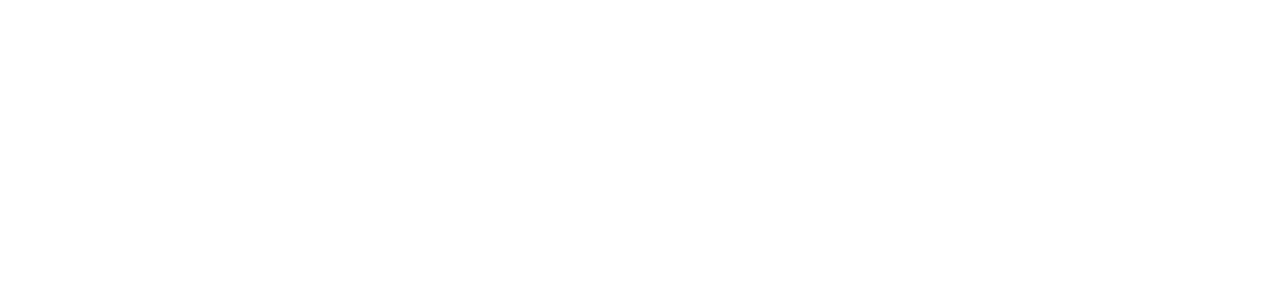
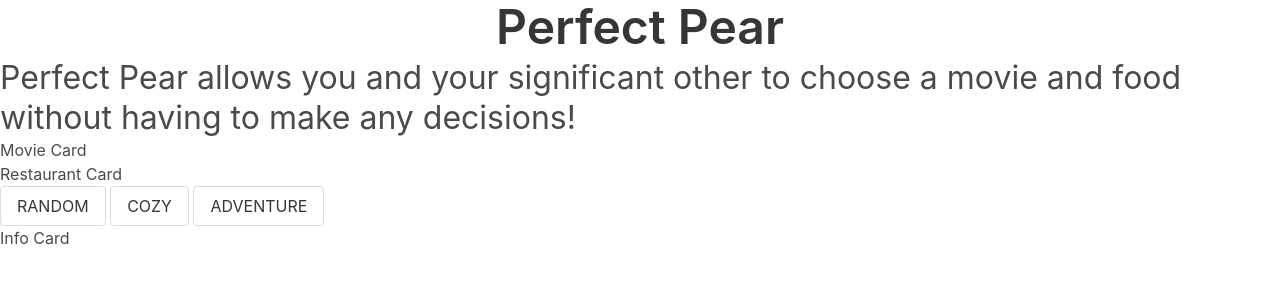
Before and after one commit to orngmrmld/perfect-pear, a plain HTML site: page index.html in a window 1280 px wide. Drawn offline with nearby package versions, Linux system fonts and the light colour scheme.

Commit message:
html framework

```diff
--- a/assets/css/style.css
+++ b/assets/css/style.css
@@ -4,5 +4,25 @@ Alignment
 Styling
 Flex Properties
 Button Styling
+charlie brace
+**/
+* {
+    box-sizing: border-box;
+    padding: 0;
+    margin: 0;
+}
 
-**/
+header {
+    display: flex;
+    font-weight: bold;
+    float: center;
+    justify-content: center;
+}
+
+
+h1 {
+
+    color: aqua;
+    text-align: center;
+
+}
--- a/index.html
+++ b/index.html
@@ -2,19 +2,42 @@
 <html lang="en">
 <head>
     <meta charset="UTF-8">
-    <meta http-equiv="X-UA-Compatible" content="IE=edge">
+    <!--<meta http-equiv="X-UA-Compatible" content="IE=edge">-->
     <meta name="viewport" content="width=device-width, initial-scale=1.0">
-    <title>Document</title>
+    <title>Perfect Pear</title>
+    <link rel="stylesheet" href="https://cdn.jsdelivr.net/npm/bulma@0.9.4/css/bulma.min.css">
+    <link rel="stylesheet" href="assets/css/style.css"/>
 </head>
+
 <body>
+    <header>
+        <div class = 'div'>
+        <h1 class = 'title is-1'>Perfect Pear</h1>
+        <!--short description//call to action-->
+        <h2 class = 'subtitle is-3'>Perfect Pear allows you and your significant other to choose a movie and food without having to make any decisions!</h2>
+        </div>
+    </header>
+
+    <!--movie card-->
+    <div class = "movie-card">Movie Card</div>
+
+
+
+    <!--restaurant card-->
+    <div class = "restaurant-card">Restaurant Card</div>
+
+
+
+    <!--filter buttons-->
+    <button class = "button random">RANDOM</button>
+    <button class = "button cozy">COZY</button>
+    <button class = "button adventure">ADVENTURE</button>
+
+    <!--info card-->
+    <div class = "info-card">Info Card</div>
 
 </body>
+
+<script></script>
+
 </html>
-
-<!-- HTML
-Header/Project Name
-Movie Card
-Restaurant Card
-Buttons
-Info Card
--->
```
